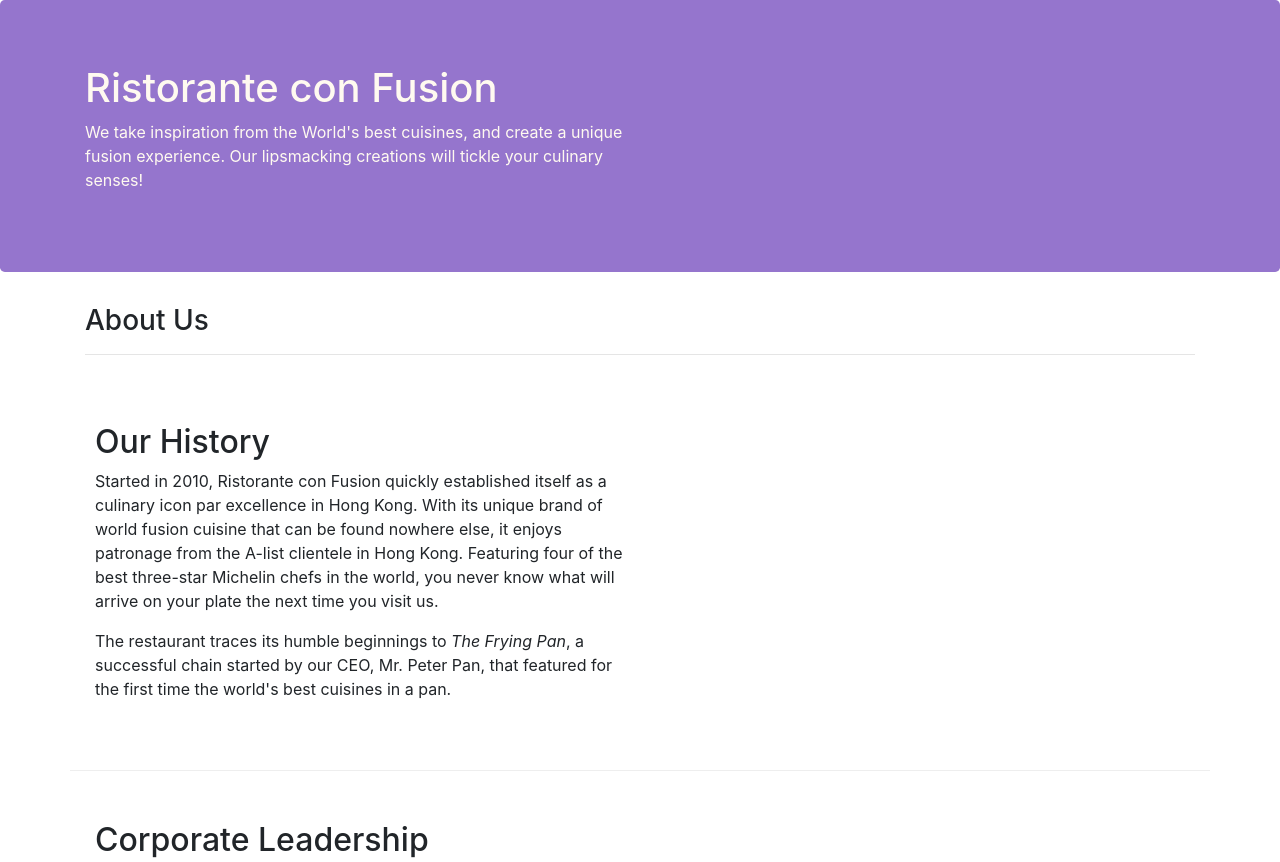
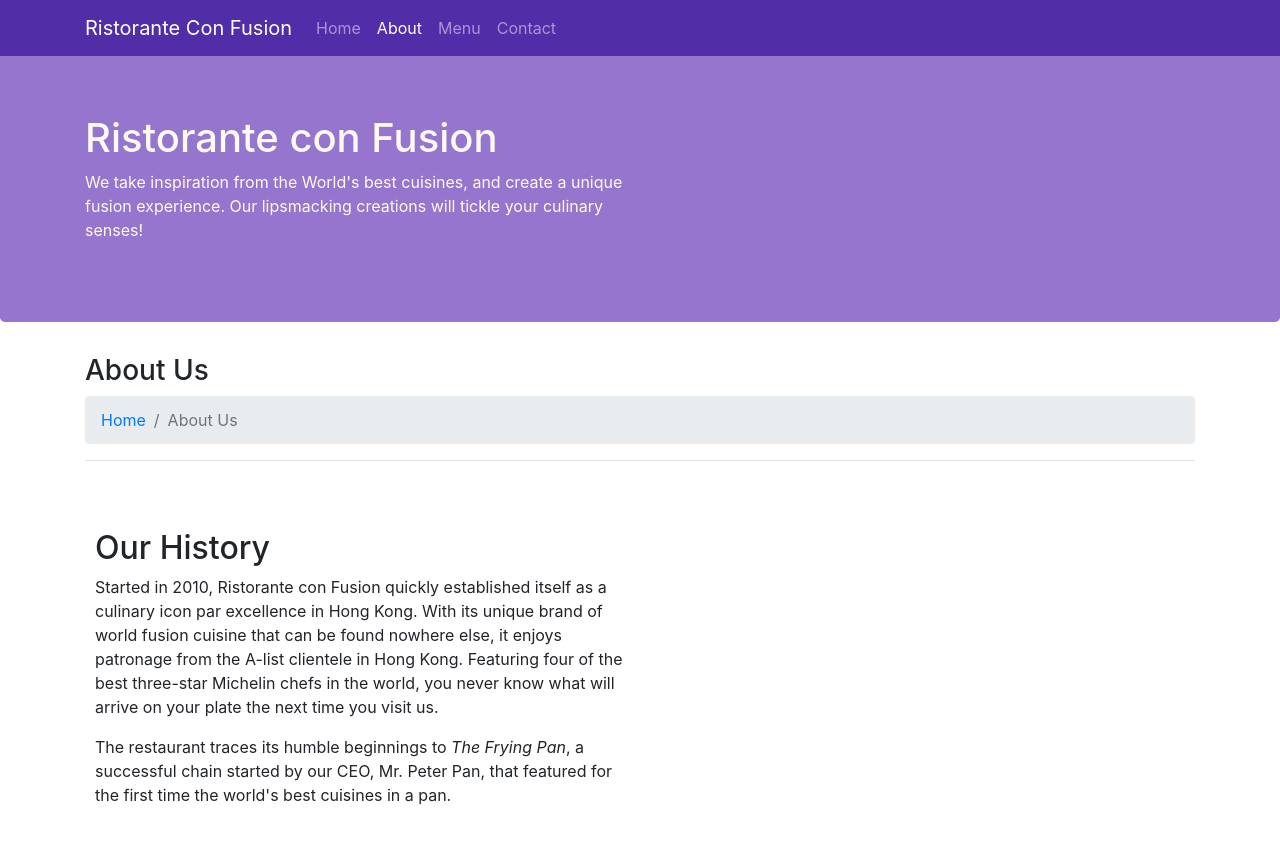
Before and after one commit to circeco/Front-End-Web-UI, a website: page aboutus.html in a window 1280 px wide. Shown: the top 862 px of the page. Drawn offline with nearby package versions, Linux system fonts and the light colour scheme.

Commit message:
navbar and breadcrub

```diff
--- a/aboutus.html
+++ b/aboutus.html
@@ -2,7 +2,7 @@
 <html lang="en">
 
 <head>
-    <title>Ristorante Con Fusion: About Us</title>
+    <title>About Us</title>
 
     <!-- Required meta tags always come first -->
     <meta charset="utf-8">
@@ -16,6 +16,23 @@
 </head>
 
 <body>
+
+    <nav class="navbar navbar-dark navbar-expand-sm fixed-top">
+        <div class="container">
+            <button class="navbar-toggler" type="button" data-toggle="collapse" data-target="#Navbar">
+                <span class="navbar-toggler-icon"></span>
+            </button>
+           <a class="navbar-brand" href="#">Ristorante Con Fusion</a>
+            <div class="collapse navbar-collapse" id="Navbar">
+                <ul class="navbar-nav mr-auto">
+                    <li class="nav-item"><a class="nav-link" href="./index.html">Home</a></li>
+                    <li class="nav-item active"><a class="nav-link" href="./aboutus.html">About</a></li>
+                    <li class="nav-item"><a class="nav-link" href="#">Menu</a></li>
+                    <li class="nav-item"><a class="nav-link" href="#">Contact</a></li>
+                </ul>
+            </div>
+        </div>
+    </nav>
 
     <header class="jumbotron">
         <div class="container">
@@ -34,6 +51,10 @@
         <div class="row align-items-center">
             <div class="col-12">
                <h3>About Us</h3>
+               <ol class="col-12 breadcrumb">
+                    <li class="breadcrumb-item"><a href="./index.html">Home</a></li>
+                    <li class="breadcrumb-item active">About Us</li>
+                </ol>
                <hr>
             </div>
         </div>
--- a/assets/css/style.css
+++ b/assets/css/style.css
@@ -1,3 +1,12 @@
+body{
+    padding:50px 0px 0px 0px;
+    z-index:0;
+}
+
+.navbar-dark {
+     background-color: #512DA8;
+}
+
 .row-header{
     margin:0px auto;
     padding:0px;
@@ -10,12 +19,6 @@
     min-height:400px;
 }
 
-.footer{
-    background-color: #D1C4E9;
-    margin:0px auto;
-    padding: 20px 0px 20px 0px;
-}
-
 .jumbotron {
     padding:70px 30px 70px 30px;
     margin:0px auto;
@@ -23,6 +26,12 @@
     color:floralwhite;
 }
 
+.footer{
+    background-color: #D1C4E9;
+    margin:0px auto;
+    padding: 20px 0px 20px 0px;
+}
+
 address{
     font-size:80%;
     margin:0px;
```
Also changed, not shown: index.html (+19 -2 lines), .gitpod.yml (added).
